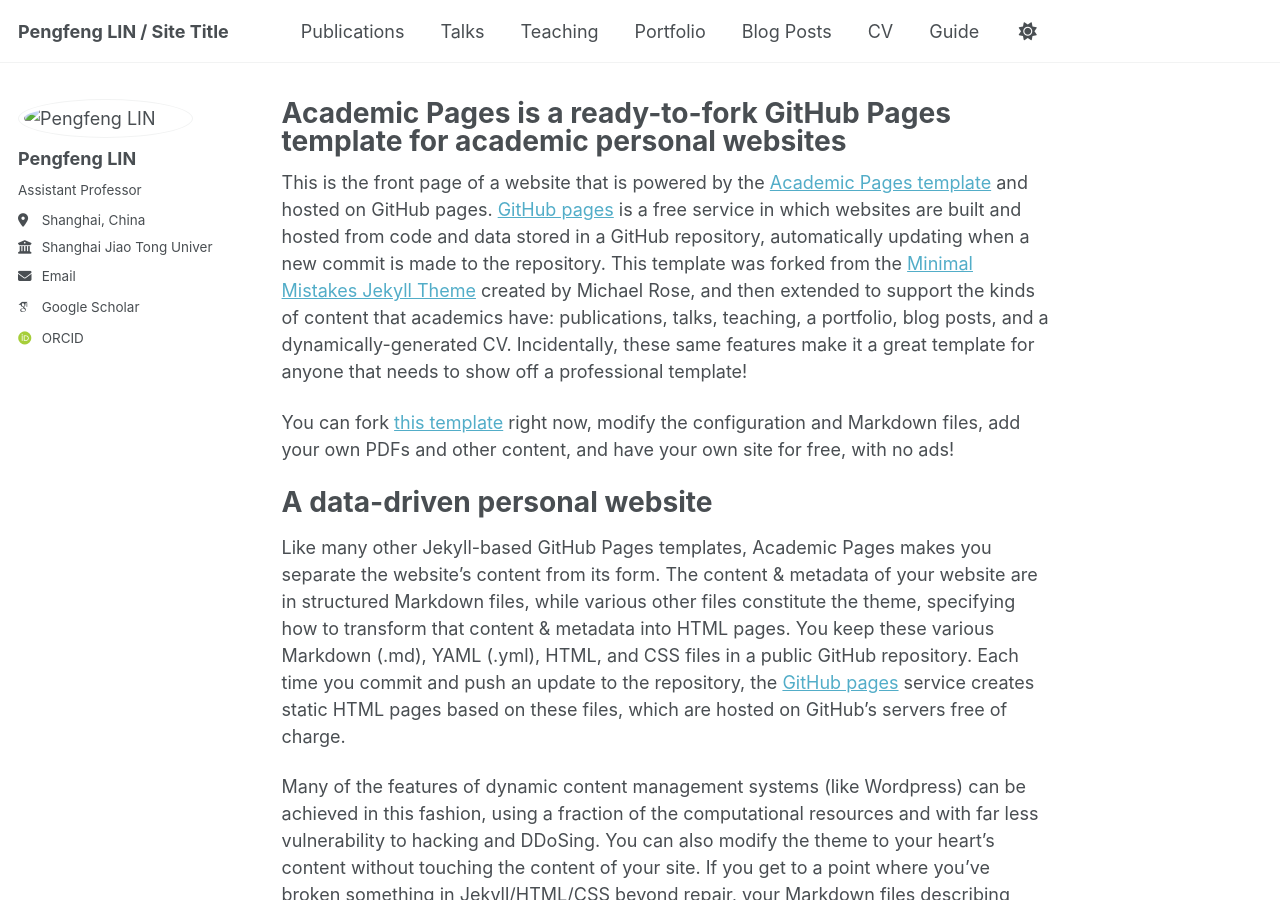
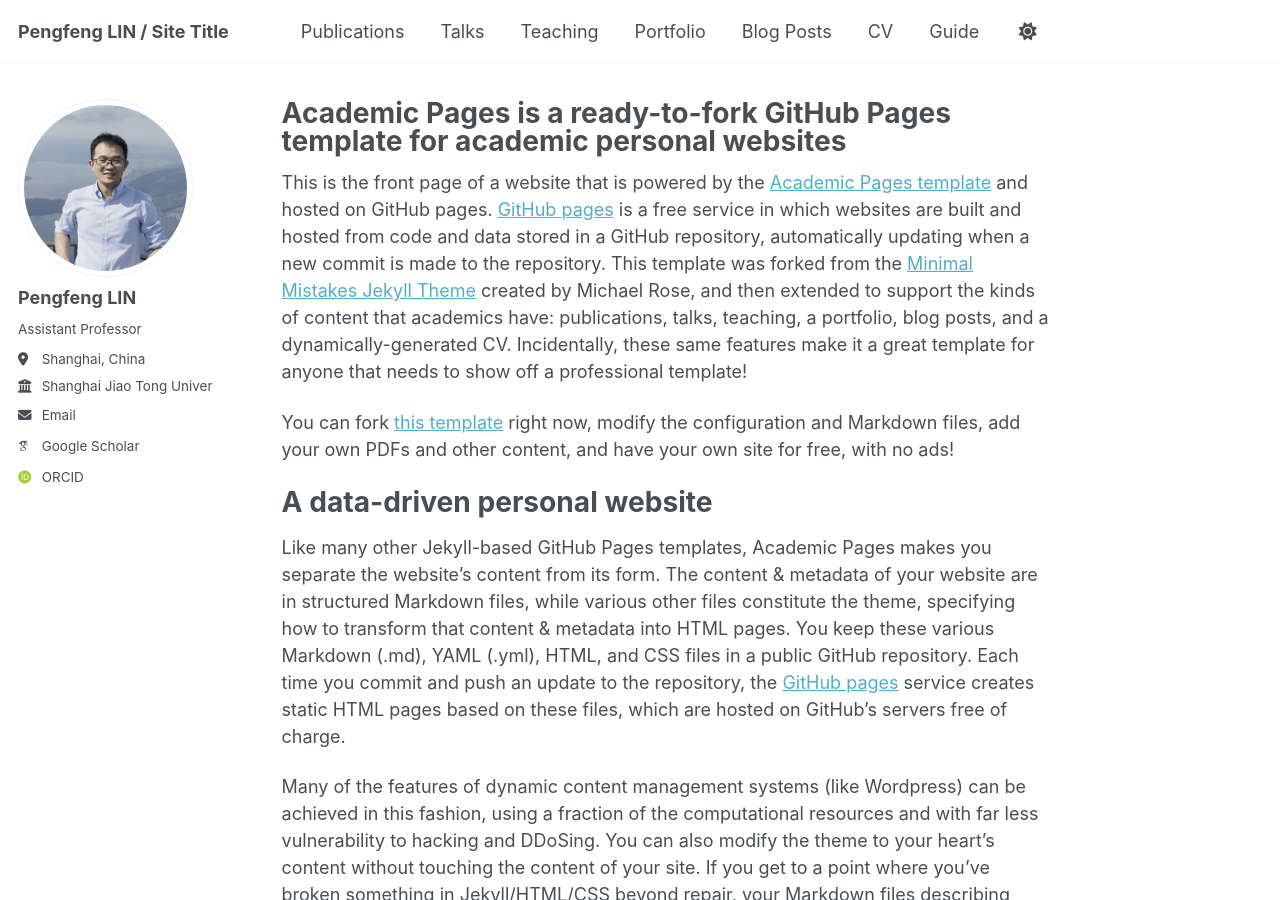
Before and after one commit to missinglpf/linpengfeng1.github.io, a Jekyll site: the page built from _pages/about.md, in a window 1280 px wide and 900 px high. Built offline with Jekyll 4.4.1, drawn with Linux system fonts in a browser that asks for light colours; some web fonts are replaced; a script bundle is joined from its source files by our own code; library files that are not in the unit come from our copies.

Commit message:
Update _config.yml

```diff
--- a/_config.yml
+++ b/_config.yml
@@ -23,7 +23,7 @@ repository               : "academicpages/academicpages.github.io"
 #               Additional customization can be done by editing /_includes/author-profile.html
 author:
   # Biographic information
-  avatar           : "images/PengfengLin_crop.jpg"
+  avatar           : "PengfengLin_crop.jpg"
   name             : "Pengfeng LIN"
   pronouns         : "Assistant Professor"
   # bio              : "Short biography for the left-hand sidebar"
```
